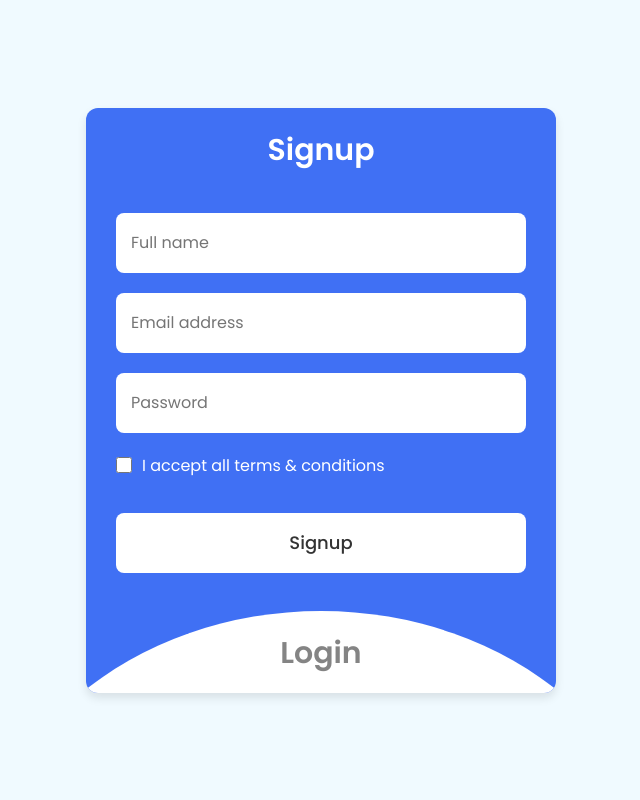
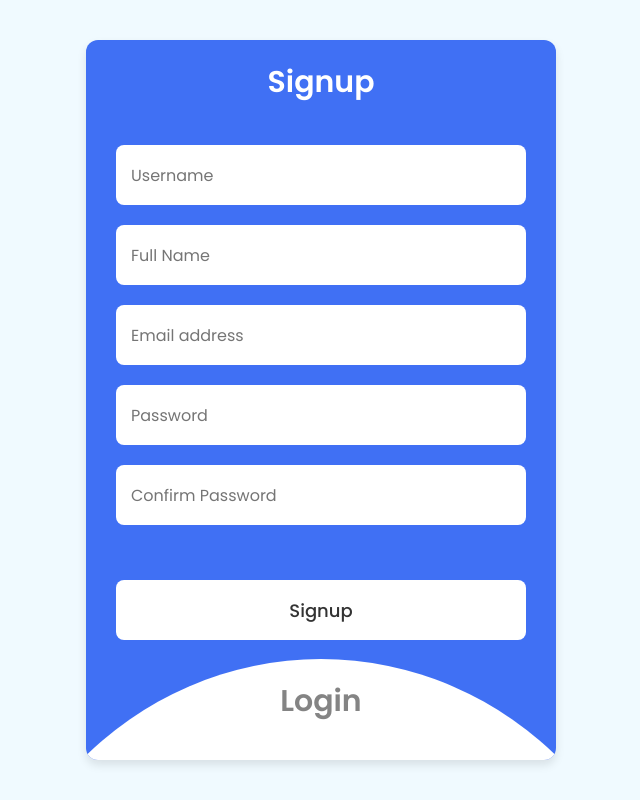
Before and after one commit to Hisaalu/USER-AUTHENTICATION-AND-AUTHORISATION-MODULE, a Django app: page / in a window 1280 px wide. Shown: the whole page, without its empty margins (319-959 px from the left). Run offline with Django 5.2, Linux system fonts and the light colour scheme.

Commit message:
added a forms.py file

```diff
--- a/user_authentication/accounts/templates/index.html
+++ b/user_authentication/accounts/templates/index.html
@@ -25,12 +25,14 @@
       <div class="form signup">
         <header>Signup</header>
         <form action="#">
-          <input type="text" placeholder="Full name" required />
+          <input type="text" placeholder="Username" required />
+          <input type="text" placeholder="Full Name" required />
           <input type="text" placeholder="Email address" required />
-          <input type="password" placeholder="Password" required />
+          <input type="password1" placeholder="Password" required />
+          <input type="password2" placeholder="Confirm Password" required />
           <div class="checkbox">
-            <input type="checkbox" id="signupCheck" />
-            <label for="signupCheck">I accept all terms & conditions</label>
+            <!--<input type="checkbox" id="signupCheck" />
+            <label for="signupCheck">I accept all terms & conditions</label>-->
           </div>
           <input type="submit" value="Signup" />
         </form>
--- a/user_authentication/accounts/views.py
+++ b/user_authentication/accounts/views.py
@@ -1,7 +1,34 @@
-from django.shortcuts import render
+from django.shortcuts import render, redirect
+from django.contrib.auth.models import User
+from django.contrib.auth import login, authenticate
+from .forms import SignUpForm
+
+
 
 # Create your views here.
 from django.shortcuts import render
 
 def index(request):
     return render(request, 'index.html')
+
+#configuring signup
+def signup(request):
+    if request.method == 'POST':
+        form = SignUpForm(request.POST)
+        if form.is_valid():
+            username = form.cleaned_data['Username']
+            full_name = form.cleaned_data['Full Name']
+            email = form.cleaned_data['Email Address']
+            password = form.cleaned_data['Password']
+            confirm_password = form.cleaned_data['Confirm Password']
+            if password == confirm_password:
+                user = User.objects.create_user(username=username, email=email, password=password)
+                user.first_name = full_name
+                user.save()
+                login(request, user)
+                return redirect('home')  # Redirect to home or any other page
+            else:
+                form.add_error('confirm_password', 'Passwords do not match')
+    else:
+        form = SignUpForm()
+    return render(request, 'signup.html', {'form': form})
--- a/user_authentication/user_authentication/settings.py
+++ b/user_authentication/user_authentication/settings.py
@@ -27,7 +27,11 @@ SECRET_KEY = "django-insecure-byitp!*&^kq2$83j@c*6qmfsj_cz04-x68c)1%z^cw_1w)mli(
 # SECURITY WARNING: don't run with debug turned on in production!
 DEBUG = True
 
-ALLOWED_HOSTS = []
+ALLOWED_HOSTS = [
+    'localhost',
+    '127.0.0.1',
+    'silver-space-acorn-4546q776jrx2j5wq-8000.app.github.dev',
+]
 
 
 # Application definition
```
Also changed, not shown: user_authentication/accounts/forms.py (added, +11 -0 lines), user_authentication/db.sqlite3.
